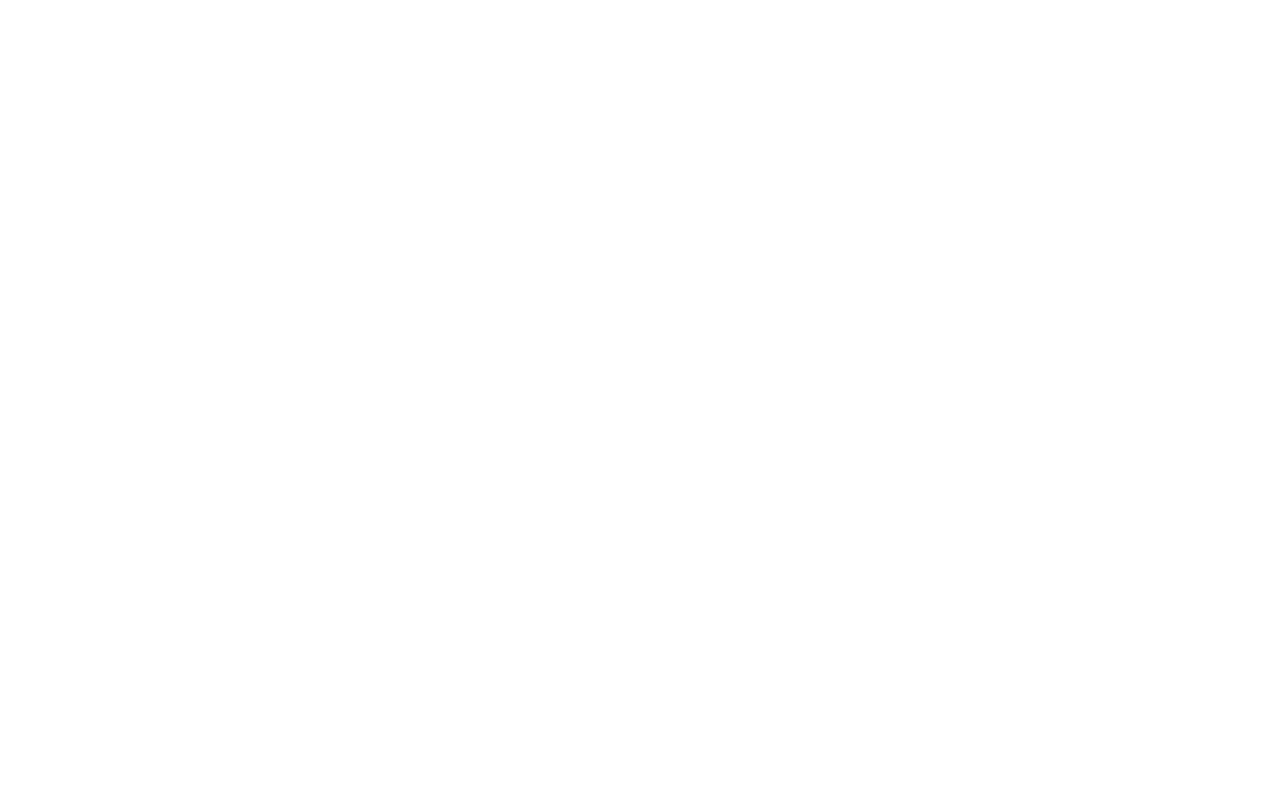
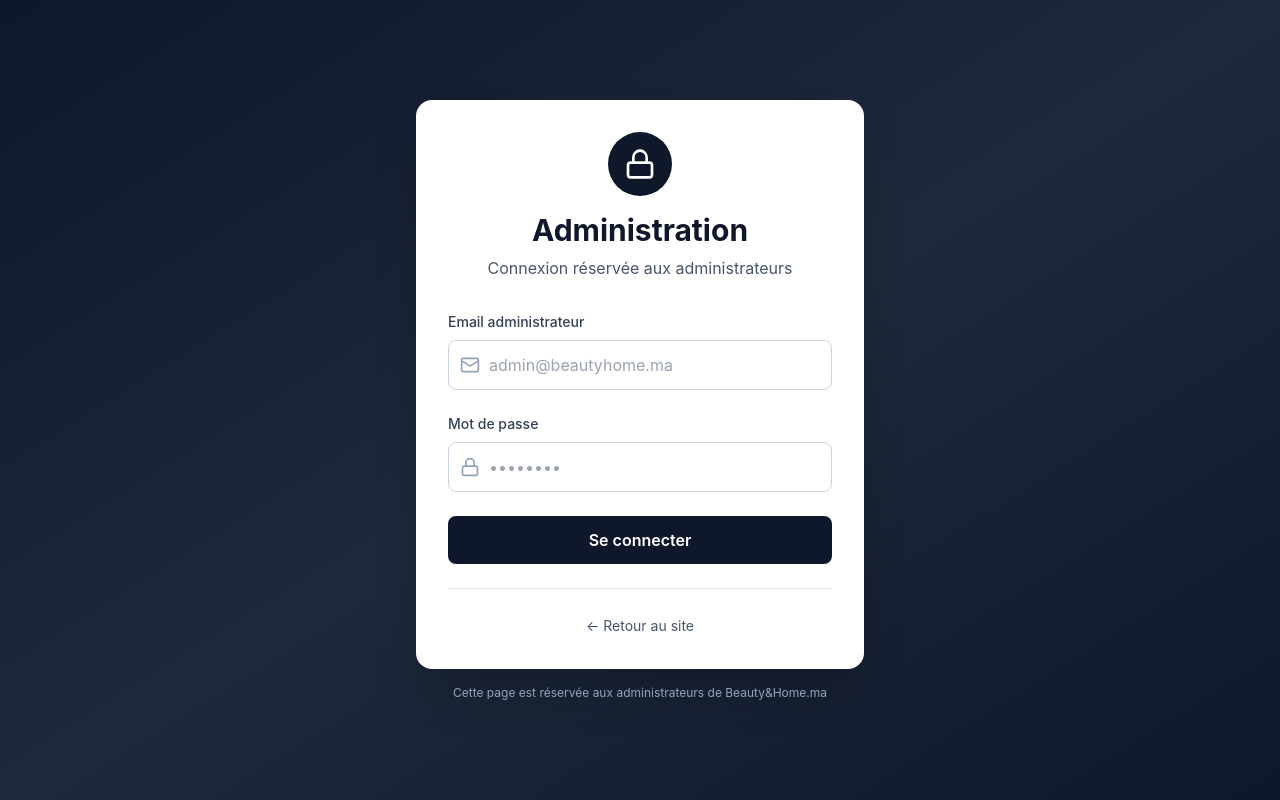
Before and after one commit to tatotayo98-cmd/Beauty, a React (Vite) app: page /admin/login in a window 1280 px wide. Before the commit this address had no page. Built offline with nearby package versions, Linux system fonts and the light colour scheme.

Commit message:
Updated App.tsx

```diff
--- a/src/App.tsx
+++ b/src/App.tsx
@@ -8,6 +8,7 @@
 import { Login } from './pages/Login';
 import { Register } from './pages/Register';
 import { OrderTracking } from './pages/OrderTracking';
+import AdminLogin from './pages/admin/AdminLogin';
 import { AdminLayout } from './pages/admin/AdminLayout';
 import { AdminDashboard } from './pages/admin/Dashboard';
 import { AdminProducts } from './pages/admin/Products';
@@ -30,7 +31,7 @@
   }
 
   if (!isAdmin) {
-    return <Navigate to="/login" replace />;
+    return <Navigate to="/admin/login" replace />;
   }
 
   return <>{children}</>;
@@ -52,6 +53,7 @@
           <Route path="/track-order" element={<OrderTracking />} />
 
           {/* Admin Routes */}
+          <Route path="/admin/login" element={<AdminLogin />} />
           <Route
             path="/admin"
             element={
--- a/src/pages/admin/AdminLayout.tsx
+++ b/src/pages/admin/AdminLayout.tsx
@@ -1,4 +1,4 @@
-import { Link, Outlet, useLocation } from 'react-router-dom';
+import { Link, Outlet, useLocation, useNavigate } from 'react-router-dom';
 import { useAuth } from '../../lib/auth';
 import {
   LayoutDashboard,
@@ -14,6 +14,12 @@
 export const AdminLayout = () => {
   const { signOut } = useAuth();
   const location = useLocation();
+  const navigate = useNavigate();
+
+  const handleSignOut = async () => {
+    await signOut();
+    navigate('/admin/login');
+  };
 
   const navigation = [
     { name: 'Dashboard', href: '/admin', icon: LayoutDashboard },
@@ -63,7 +69,7 @@
             })}
 
             <button
-              onClick={signOut}
+              onClick={handleSignOut}
               className="flex items-center gap-3 px-3 py-2 rounded-lg text-gray-700 hover:bg-gray-50 transition w-full"
             >
               <LogOut className="w-5 h-5" />
--- /dev/null
+++ b/src/pages/admin/AdminLogin.tsx
@@ -0,0 +1,136 @@
+import { useState } from 'react';
+import { useNavigate, Link } from 'react-router-dom';
+import { supabase } from '../../lib/supabase';
+import { Lock, Mail, AlertCircle } from 'lucide-react';
+
+export default function AdminLogin() {
+  const navigate = useNavigate();
+  const [email, setEmail] = useState('');
+  const [password, setPassword] = useState('');
+  const [error, setError] = useState('');
+  const [loading, setLoading] = useState(false);
+
+  const handleSubmit = async (e: React.FormEvent) => {
+    e.preventDefault();
+    setError('');
+    setLoading(true);
+
+    try {
+      const { data: authData, error: authError } = await supabase.auth.signInWithPassword({
+        email,
+        password,
+      });
+
+      if (authError) throw authError;
+
+      if (authData.user) {
+        const { data: profile, error: profileError } = await supabase
+          .from('profiles')
+          .select('role')
+          .eq('id', authData.user.id)
+          .maybeSingle();
+
+        if (profileError) throw profileError;
+
+        if (!profile || profile.role !== 'admin') {
+          await supabase.auth.signOut();
+          throw new Error('Accès refusé. Vous n\'avez pas les droits administrateur.');
+        }
+
+        navigate('/admin/dashboard');
+      }
+    } catch (err: any) {
+      setError(err.message || 'Erreur lors de la connexion');
+    } finally {
+      setLoading(false);
+    }
+  };
+
+  return (
+    <div className="min-h-screen bg-gradient-to-br from-slate-900 via-slate-800 to-slate-900 flex items-center justify-center p-4">
+      <div className="max-w-md w-full">
+        <div className="bg-white rounded-2xl shadow-2xl p-8">
+          <div className="text-center mb-8">
+            <div className="inline-flex items-center justify-center w-16 h-16 bg-slate-900 rounded-full mb-4">
+              <Lock className="w-8 h-8 text-white" />
+            </div>
+            <h1 className="text-3xl font-bold text-slate-900 mb-2">Administration</h1>
+            <p className="text-slate-600">Connexion réservée aux administrateurs</p>
+          </div>
+
+          {error && (
+            <div className="mb-6 p-4 bg-red-50 border border-red-200 rounded-lg flex items-start gap-3">
+              <AlertCircle className="w-5 h-5 text-red-600 flex-shrink-0 mt-0.5" />
+              <p className="text-sm text-red-800">{error}</p>
+            </div>
+          )}
+
+          <form onSubmit={handleSubmit} className="space-y-6">
+            <div>
+              <label htmlFor="email" className="block text-sm font-medium text-slate-700 mb-2">
+                Email administrateur
+              </label>
+              <div className="relative">
+                <div className="absolute inset-y-0 left-0 pl-3 flex items-center pointer-events-none">
+                  <Mail className="h-5 w-5 text-slate-400" />
+                </div>
+                <input
+                  id="email"
+                  type="email"
+                  required
+                  value={email}
+                  onChange={(e) => setEmail(e.target.value)}
+                  className="block w-full pl-10 pr-3 py-3 border border-slate-300 rounded-lg focus:ring-2 focus:ring-slate-900 focus:border-transparent"
+                  placeholder="admin@beautyhome.ma"
+                />
+              </div>
+            </div>
+
+            <div>
+              <label htmlFor="password" className="block text-sm font-medium text-slate-700 mb-2">
+                Mot de passe
+              </label>
+              <div className="relative">
+                <div className="absolute inset-y-0 left-0 pl-3 flex items-center pointer-events-none">
+                  <Lock className="h-5 w-5 text-slate-400" />
+                </div>
+                <input
+                  id="password"
+                  type="password"
+                  required
+                  value={password}
+                  onChange={(e) => setPassword(e.target.value)}
+                  className="block w-full pl-10 pr-3 py-3 border border-slate-300 rounded-lg focus:ring-2 focus:ring-slate-900 focus:border-transparent"
+                  placeholder="••••••••"
+                />
+              </div>
+            </div>
+
+            <button
+              type="submit"
+              disabled={loading}
+              className="w-full bg-slate-900 text-white py-3 px-4 rounded-lg font-semibold hover:bg-slate-800 focus:outline-none focus:ring-2 focus:ring-slate-900 focus:ring-offset-2 disabled:opacity-50 disabled:cursor-not-allowed transition-colors"
+            >
+              {loading ? 'Connexion...' : 'Se connecter'}
+            </button>
+          </form>
+
+          <div className="mt-6 pt-6 border-t border-slate-200 text-center">
+            <Link
+              to="/"
+              className="text-sm text-slate-600 hover:text-slate-900 transition-colors"
+            >
+              ← Retour au site
+            </Link>
+          </div>
+        </div>
+
+        <div className="mt-4 text-center">
+          <p className="text-xs text-slate-400">
+            Cette page est réservée aux administrateurs de Beauty&Home.ma
+          </p>
+        </div>
+      </div>
+    </div>
+  );
+}
```
